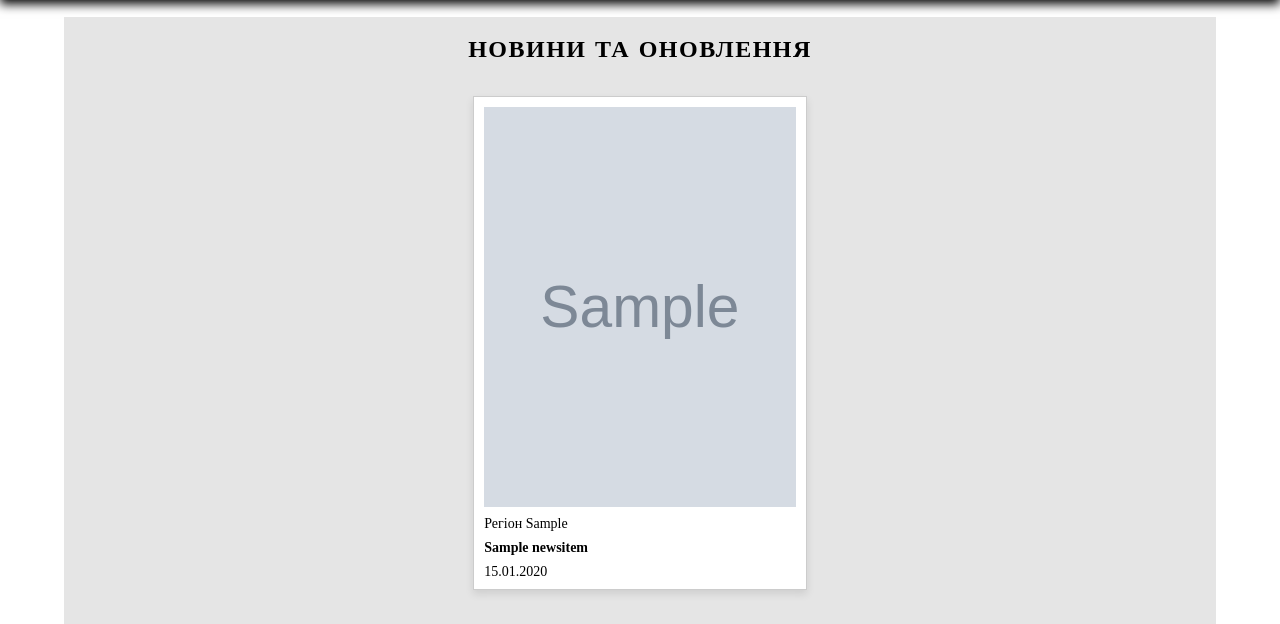
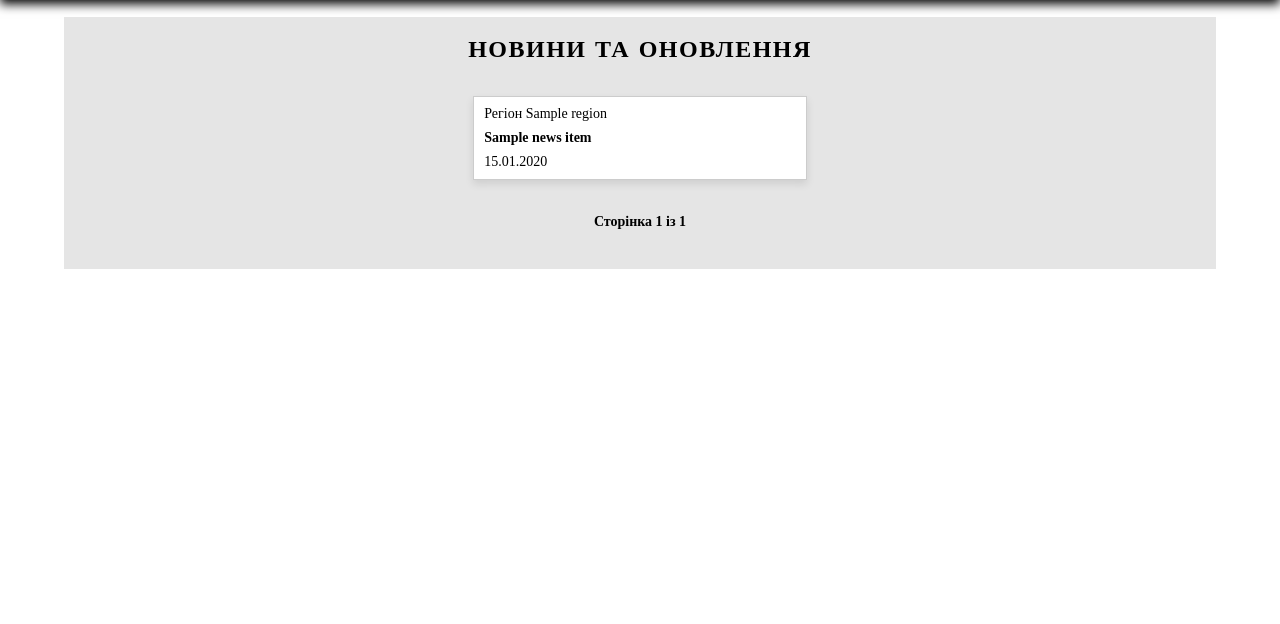
Before and after one commit to KonstantinLipinskiy/sichenergo_zp, a Django app: template news/templates/news/news.html in a window 1280 px wide. Shown: the part 77-701 px from the top of the page. Run offline with Django 4.2, Linux system fonts and the light colour scheme; tables that the repository leaves empty hold one stand-in row (values such as "Sample post"); the template is opened without the code that fills it: values that come from a table or form of the project are taken from there, most other values are stand-ins (such as "Sample title", 1, 10 or a date in 2020); grey boxes marked "Sample" are stand-in pictures.

Commit message:
Added a paginator for the news page

```diff
--- a/news/templates/news/news.html
+++ b/news/templates/news/news.html
@@ -3,8 +3,8 @@
 
 {% block css %}
     <link rel="stylesheet" href="{% static 'deps/css/news/news.css' %}">
-{% endblock  %}
-<title>{{context}}</title>
+{% endblock %}
+<title>{{title}}</title>
 <body>
     {% block main %}
         <main class="main">
@@ -14,7 +14,7 @@
                         <h1>Новини та оновлення</h1>
                         <div class="main__news-row">
                             <div class="main__news-items">
-								{% for news_item in news_items %}
+                                {% for news_item in page_obj %}
                                     <div class="main__news-item">
                                         {% if news_item.content_type == 'image' %}
                                             <div class="main__news-item-image">
@@ -26,15 +26,28 @@
                                             </div>
                                         {% endif %}
                                         <div class="main__news-item-text">
-											{{ news_item.content|linebreaks}}
+                                            {{ news_item.content|linebreaks }}
                                         </div>
                                         <div class="main__news-item-region">Регіон {{ news_item.region }}</div>
                                         <div class="main__news-item-name">{{ news_item.title }}</div>
                                         <div class="main__news-item-heading">Рубрика "{{ news_item.heading }}"</div>
-										{{ news_item.created_at|date:"d.m.Y" }}
+                                        <div class="main__news-item-date">{{ news_item.created_at|date:"d.m.Y" }}</div>
                                     </div>
                                 {% endfor %}
                             </div>
+                        </div>
+
+                        <!-- Пагинация -->
+                        <div class="pagination">
+                            {% if page_obj.has_previous %}
+                                <a href="?page={{ page_obj.previous_page_number }}">« Назад</a>
+                            {% endif %}
+
+                            <span>Сторінка {{ page_obj.number }} із {{ page_obj.paginator.num_pages }}</span>
+
+                            {% if page_obj.has_next %}
+                                <a href="?page={{ page_obj.next_page_number }}">Вперед »</a>
+                            {% endif %}
                         </div>
                     </div>
                 </div>
@@ -44,7 +57,7 @@
                     <div class="modal-content">
                         <span class="modal-close">&times;</span>
                         <img class="modal-image" src="" alt=""/>
-						<video autoplay muted loop playsinlin class="modal-video" src="" controls></video>
+                        <video autoplay muted loop playsinline class="modal-video" src="" controls></video>
                         <div class="modal-text"></div>
                     </div>
                 </div>
@@ -56,8 +69,8 @@
                     }
                 </script>
                 <script src="{% static 'deps/js/news-news.js' %}"></script>
-
             </div>
         </main>
     {% endblock main %}
 </body>
+</html>
--- a/news/views.py
+++ b/news/views.py
@@ -1,13 +1,18 @@
 from django.shortcuts import render
 from django.views import View
 from .models import NewsItem
+from django.core.paginator import Paginator
 
 class NewsView(View):
 	def get(self, request):
 		news_items = NewsItem.objects.all()
+		paginator = Paginator(news_items, 2)
+		page_number = request.GET.get("page")
+		page_obj = paginator.get_page(page_number)
 		context = {
 			"title": "Новини",
 			"news_items": news_items,
+			"page_obj": page_obj,
 		}
 
 		return render(request, "news/news.html", context)
--- a/static/deps/css/news/news.css
+++ b/static/deps/css/news/news.css
@@ -204,6 +204,29 @@ h1{
 	transform: scale(1.03);
 }
 
+.pagination {
+    text-align: center;
+    margin: 20px 0;
+}
+
+.pagination a {
+    margin: 0 10px;
+    padding: 5px 10px;
+    border: 1px solid #ccc;
+    background: #fff;
+    text-decoration: none;
+    transition: background 0.3s;
+}
+
+.pagination a:hover {
+    background: #eee;
+}
+
+.pagination span {
+    font-weight: bold;
+}
+
+
 /*-----Адаптивная вёрстка-------*/
 
 @media(min-width: 1800px){
```
Lines whose indentation alone changed are shown as unchanged.
